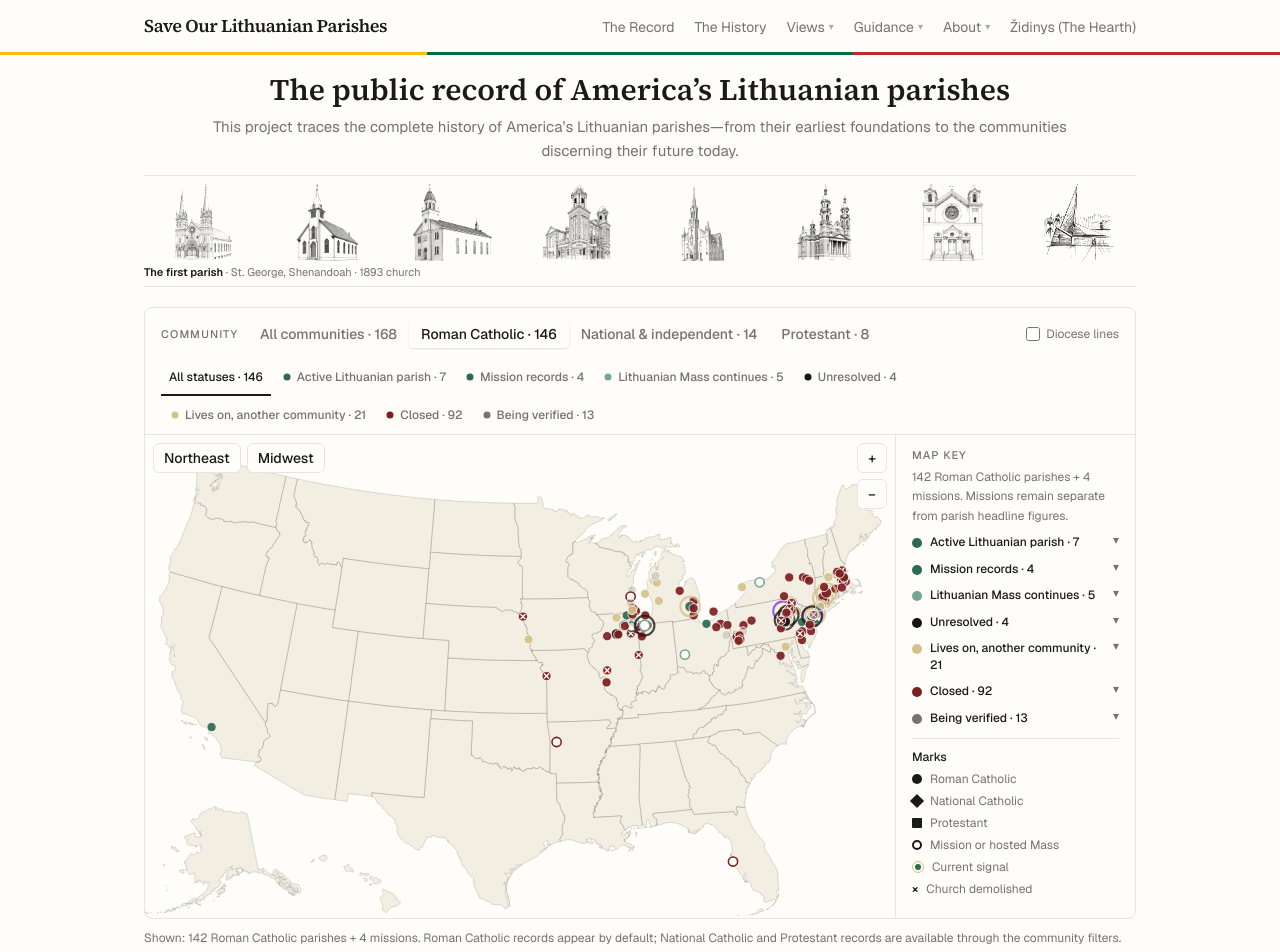
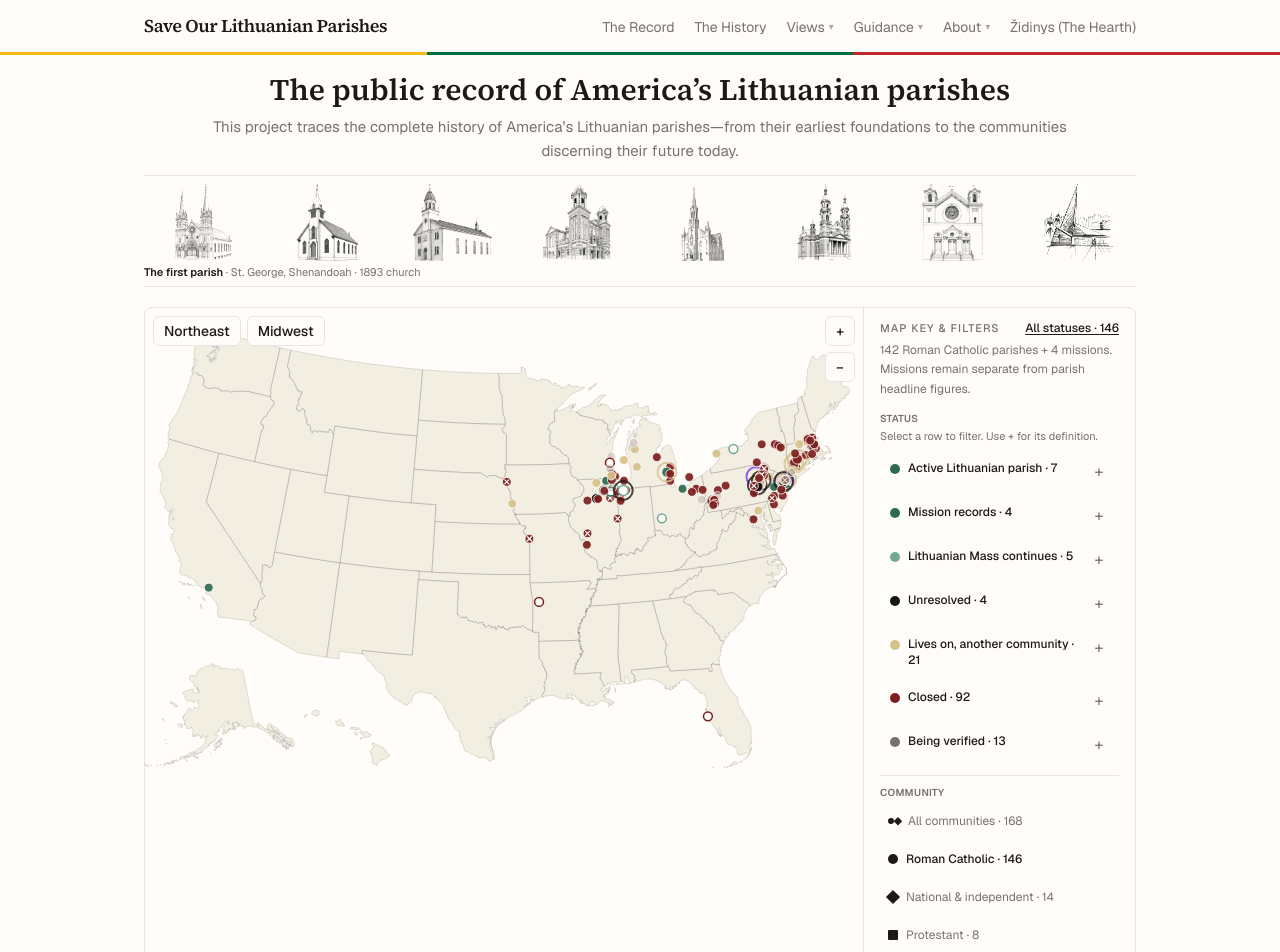
Before and after one commit to LietuvaAI/save-our-lithuanian-parishes, a Next.js app: page / in a window 1280 px wide. Shown: the top 952 px of the page. Built offline with nearby package versions, Linux system fonts and the light colour scheme.

Commit message:
Unify map key and filters

```diff
--- a/components/ParishMap.tsx
+++ b/components/ParishMap.tsx
@@ -469,18 +469,6 @@ export default function ParishMap() {
 
   const markR = 6 / Math.sqrt(zoom);
   const btn = "rounded-md border border-rule bg-background px-2.5 py-1 text-sm font-medium hover:border-foreground transition-colors";
-  const classTab = (active: boolean) =>
-    `rounded-[4px] whitespace-nowrap px-2.5 py-1 text-xs font-medium transition-colors sm:px-3 sm:text-sm ${
-      active
-        ? "bg-background text-foreground shadow-sm"
-        : "text-muted hover:text-foreground"
-    }`;
-  const statusTab = (active: boolean) =>
-    `inline-flex min-h-9 shrink-0 items-center border-b-2 px-1.5 py-1.5 text-xs font-medium whitespace-nowrap transition-colors sm:px-2 ${
-      active
-        ? "border-foreground text-foreground"
-        : "border-transparent text-muted hover:border-rule hover:text-foreground"
-    }`;
 
   const statusFiltered =
     mode === "all"
@@ -511,116 +499,6 @@ export default function ParishMap() {
   return (
     <div>
       <div className="overflow-hidden rounded-lg border border-rule">
-        <div className="border-b border-rule px-3 pt-2.5 sm:px-4">
-          <div className="flex flex-wrap items-center justify-between gap-x-5 gap-y-2 pb-2.5">
-            <div className="flex min-w-0 items-center gap-2">
-              <span className="shrink-0 text-[11px] font-medium uppercase tracking-widest text-muted">
-                Community
-              </span>
-              <div
-                className="flex min-w-0 items-center overflow-x-auto rounded-md bg-band p-0.5"
-                role="group"
-                aria-label="Filter by congregation type"
-              >
-                {(
-                  [
-                    { key: "all", label: "All communities" },
-                    { key: "roman_catholic", label: "Roman Catholic" },
-                    { key: "national_catholic_pncc", label: "National & independent" },
-                    { key: "non_catholic_christian", label: "Protestant" },
-                  ] as { key: ClassFilter; label: string }[]
-                ).map(({ key, label }) => (
-                  <button
-                    key={key}
-                    type="button"
-                    className={classTab(classFilter === key)}
-                    aria-pressed={classFilter === key}
-                    onClick={() => {
-                      setClassFilter(key);
-                      setMode("all");
-                      setLostFate("all");
-                    }}
-                  >
-                    {label} · {communityCounts[key]}
-                  </button>
-                ))}
-              </div>
-            </div>
-
-            <div className="flex items-center text-xs text-muted">
-              <label
-                className="flex cursor-pointer items-center gap-1.5 whitespace-nowrap hover:text-foreground"
-                title="Catholic diocese boundaries"
-              >
-                <input
-                  type="checkbox"
-                  checked={showDioceses}
-                  onChange={() => void toggleDioceses()}
-                  className="h-3.5 w-3.5 accent-foreground"
-                />
-                Diocese lines
-              </label>
-            </div>
-          </div>
-
-          <div
-            className="-mx-1 flex items-end gap-0.5 overflow-x-auto md:mx-0 md:flex-wrap md:overflow-visible"
-            role="group"
-            aria-label="Filter by parish status"
-          >
-            <button
-              type="button"
-              className={statusTab(mode === "all")}
-              aria-pressed={mode === "all"}
-              onClick={() => setMode("all")}
-            >
-              All statuses · {statusCounts.all}
-            </button>
-            <SwatchBtn
-              fill="var(--es-active)"
-              label={`${GROUP_LABEL.active_parish} · ${statusCounts.open}`}
-              active={mode === "open"}
-              onClick={() => setMode("open")}
-            />
-            <SwatchBtn
-              fill="var(--es-active)"
-              label={`Mission records · ${statusCounts.mission}`}
-              active={mode === "mission"}
-              onClick={() => setMode("mission")}
-            />
-            <SwatchBtn
-              fill="var(--es-mass)"
-              label={`${GROUP_LABEL.mass_continues} · ${statusCounts.mass}`}
-              active={mode === "mass"}
-              onClick={() => setMode("mass")}
-            />
-            <SwatchBtn
-              fill="var(--mark-ink)"
-              label={`${GROUP_LABEL.unresolved} · ${statusCounts.unresolved}`}
-              active={mode === "unresolved"}
-              onClick={() => setMode("unresolved")}
-            />
-            <SwatchBtn
-              fill="var(--es-transferred)"
-              label={`${GROUP_LABEL.transferred} · ${statusCounts.transferred}`}
-              active={mode === "transferred"}
-              onClick={() => setMode("transferred")}
-            />
-            <SwatchBtn
-              fill="var(--es-closed)"
-              label={`${GROUP_LABEL.closed} · ${statusCounts.lost}`}
-              active={mode === "lost"}
-              onClick={() => { setMode("lost"); setLostFate("all"); }}
-            />
-            <SwatchBtn
-              fill="var(--muted)"
-              label={`${GROUP_LABEL.unverified} · ${statusCounts.unknown}`}
-              active={mode === "unknown"}
-              onClick={() => setMode("unknown")}
-            />
-          </div>
-        </div>
-
         {/* How each closure ended — sub-fates, same vocabulary as the flow chart */}
         {mode === "lost" && (() => {
           const lostPts = classPoints.filter(
@@ -653,7 +531,7 @@ export default function ParishMap() {
           );
         })()}
 
-        <div className="grid lg:grid-cols-[minmax(0,1fr)_15rem]">
+        <div className="grid lg:grid-cols-[minmax(0,1fr)_17rem]">
           <div className="relative order-2 min-w-0 lg:order-1">
         <svg
           ref={svgRef}
@@ -840,22 +718,46 @@ export default function ParishMap() {
 
           <aside
             className="order-1 border-b border-rule px-3 py-3 sm:px-4 lg:order-2 lg:border-b-0 lg:border-l"
-            aria-label="Map key"
+            aria-label="Map key and filters"
           >
-            <p className="text-[11px] font-medium uppercase tracking-widest text-muted">
-              Map key
-            </p>
+            <div className="flex items-center justify-between gap-3">
+              <p className="text-[11px] font-medium uppercase tracking-widest text-muted">
+                Map key &amp; filters
+              </p>
+              <button
+                type="button"
+                aria-pressed={mode === "all"}
+                onClick={() => {
+                  setMode("all");
+                  setLostFate("all");
+                }}
+                className={`text-xs font-medium underline-offset-2 ${
+                  mode === "all"
+                    ? "text-foreground underline"
+                    : "text-muted hover:text-foreground"
+                }`}
+              >
+                All statuses · {statusCounts.all}
+              </button>
+            </div>
             <p className="mt-1 text-xs leading-relaxed text-muted">
               {selectedScope}
               {classFilter === "roman_catholic"
                 ? ". Missions remain separate from parish headline figures."
                 : "."}
             </p>
-            <dl className="mt-2 grid grid-cols-2 gap-x-3 gap-y-2 text-xs lg:grid-cols-1 lg:gap-y-2.5">
+            <p className="mt-3 text-[10px] font-semibold uppercase tracking-wide text-muted">
+              Status
+            </p>
+            <p className="mt-0.5 text-[11px] leading-relaxed text-muted">
+              Select a row to filter. Use + for its definition.
+            </p>
+            <dl className="mt-2 grid grid-cols-2 gap-2 text-xs lg:grid-cols-1">
               {(
                 [
                   {
                     key: "active_parish",
+                    mode: "open",
                     label: GROUP_LABEL.active_parish,
                     description: GROUP_DESCRIPTION.active_parish,
                     fill: "var(--es-active)",
@@ -863,6 +765,7 @@ export default function ParishMap() {
                   },
                   {
                     key: "active_mission",
+                    mode: "mission",
                     label: "Mission records",
                     description:
                       `${recordTypeCounts.activeMission} active and ${recordTypeCounts.closedMission} closed. Missions keep their own status on the map and are counted separately from parishes.`,
@@ -871,6 +774,7 @@ export default function ParishMap() {
                   },
                   {
                     key: "mass_continues",
+                    mode: "mass",
                     label: GROUP_LABEL.mass_continues,
                     description: GROUP_DESCRIPTION.mass_continues,
                     fill: "var(--es-mass)",
@@ -878,6 +782,7 @@ export default function ParishMap() {
                   },
                   {
                     key: "unresolved",
+                    mode: "unresolved",
                     label: GROUP_LABEL.unresolved,
                     description: GROUP_DESCRIPTION.unresolved,
                     fill: "var(--mark-ink)",
@@ -885,6 +790,7 @@ export default function ParishMap() {
                   },
                   {
                     key: "transferred",
+                    mode: "transferred",
                     label: GROUP_LABEL.transferred,
                     description: GROUP_DESCRIPTION.transferred,
                     fill: "var(--es-transferred)",
@@ -892,16 +798,18 @@ export default function ParishMap() {
                   },
                   {
                     key: "closed",
+                    mode: "lost",
                     label: GROUP_LABEL.closed,
                     description:
                       classFilter === "roman_catholic"
-                        ? `${recordTypeCounts.closedParish} parishes are closed. Select the Closed filter to see whether each church was demolished, sold on, or remains standing. Closed missions remain in the separate Mission records category.`
+                        ? `${recordTypeCounts.closedParish} parishes are closed. Filter to Closed to see whether each church was demolished, sold on, or remains standing. Closed missions remain in the separate Mission records category.`
                         : GROUP_DESCRIPTION.closed,
                     fill: "var(--es-closed)",
                     count: statusCounts.lost,
                   },
                   {
                     key: "unverified",
+                    mode: "unknown",
                     label: GROUP_LABEL.unverified,
                     description: GROUP_DESCRIPTION.unverified,
                     fill: "var(--muted)",
@@ -909,26 +817,36 @@ export default function ParishMap() {
                   },
                 ] satisfies {
                   key: MapKey;
+                  mode: Exclude<Mode, "all">;
                   label: string;
                   description: string;
                   fill: string;
                   count: number;
                 }[]
-              ).map(({ key, label, description, fill, count }) => {
+              ).map(({ key, mode: itemMode, label, description, fill, count }) => {
                 const expanded = expandedKey === key;
+                const active = mode === itemMode;
                 const detailId = `map-key-detail-${key}`;
                 return (
                   <div
                     key={key}
-                    className={`min-w-0 ${expanded ? "col-span-2 lg:col-span-1" : ""}`}
+                    className={`min-w-0 rounded-md border-l-2 px-2 py-1.5 ${
+                      expanded ? "col-span-2 lg:col-span-1" : ""
+                    } ${
+                      active
+                        ? "border-foreground bg-band"
+                        : "border-transparent hover:bg-band/60"
+                    }`}
                   >
-                    <dt>
+                    <dt className="flex items-start gap-1">
                       <button
                         type="button"
-                        className="flex w-full min-w-0 items-start gap-2 text-left leading-snug hover:text-foreground"
-                        aria-expanded={expanded}
-                        aria-controls={detailId}
-                        onClick={() => setExpandedKey(expanded ? null : key)}
+                        className="flex min-w-0 flex-1 items-start gap-2 text-left leading-snug hover:text-foreground"
+                        aria-pressed={active}
+                        onClick={() => {
+                          setMode(itemMode);
+                          if (itemMode === "lost") setLostFate("all");
+                        }}
                       >
                         <span
                           className="mt-1 inline-block h-2.5 w-2.5 shrink-0 rounded-full"
@@ -938,11 +856,20 @@ export default function ParishMap() {
                         <span className="min-w-0 flex-1 font-medium">
                           {label} · {count}
                         </span>
+                      </button>
+                      <button
+                        type="button"
+                        className="flex h-6 w-6 shrink-0 items-center justify-center text-base leading-none text-muted hover:text-foreground"
+                        aria-expanded={expanded}
+                        aria-controls={detailId}
+                        aria-label={`${expanded ? "Hide" : "Explain"} ${label}`}
+                        title={`${expanded ? "Hide" : "Explain"} ${label}`}
+                        onClick={() => setExpandedKey(expanded ? null : key)}
+                      >
                         <span
-                          className="shrink-0 text-xs leading-none text-muted"
                           aria-hidden
                         >
-                          {expanded ? "▴" : "▾"}
+                          {expanded ? "−" : "+"}
                         </span>
                       </button>
                     </dt>
@@ -956,21 +883,81 @@ export default function ParishMap() {
                 );
               })}
             </dl>
+
             <div className="mt-3 border-t border-rule pt-2.5 text-xs">
-              <p className="font-medium">Marks</p>
+              <p className="text-[10px] font-semibold uppercase tracking-wide text-muted">
+                Community
+              </p>
+              <div
+                className="mt-1.5 grid grid-cols-2 gap-1.5 lg:grid-cols-1"
+                role="group"
+                aria-label="Filter by congregation type"
+              >
+                {(
+                  [
+                    { key: "all", label: "All communities" },
+                    { key: "roman_catholic", label: "Roman Catholic" },
+                    {
+                      key: "national_catholic_pncc",
+                      label: "National & independent",
+                    },
+                    {
+                      key: "non_catholic_christian",
+                      label: "Protestant",
+                    },
+                  ] as { key: ClassFilter; label: string }[]
+                ).map(({ key, label }) => {
+                  const active = classFilter === key;
+                  return (
+                    <button
+                      key={key}
+                      type="button"
+                      aria-pressed={active}
+                      onClick={() => {
+                        setClassFilter(key);
+                        setMode("all");
+                        setLostFate("all");
+                      }}
+                      className={`flex min-h-8 items-center gap-2 rounded-md px-2 py-1 text-left transition-colors ${
+                        active
+                          ? "bg-band font-medium text-foreground"
+                          : "text-muted hover:bg-band/60 hover:text-foreground"
+                      }`}
+                    >
+                      {key === "all" ? (
+                        <span
+                          className="flex w-3 items-center justify-center gap-px"
+                          aria-hidden
+                        >
+                          <span className="h-1.5 w-1.5 rounded-full bg-foreground" />
+                          <span className="h-1.5 w-1.5 rotate-45 bg-foreground" />
+                        </span>
+                      ) : (
+                        <span
+                          className={`h-2.5 w-2.5 shrink-0 bg-foreground ${
+                            key === "roman_catholic"
+                              ? "rounded-full"
+                              : key === "national_catholic_pncc"
+                                ? "rotate-45"
+                                : "rounded-[1px]"
+                          }`}
+                          aria-hidden
+                        />
+                      )}
+                      <span className="min-w-0 flex-1">
+                        {label} · {communityCounts[key]}
+                      </span>
+                    </button>
+                  );
+                })}
+              </div>
+            </div>
+
+            <div className="mt-3 border-t border-rule pt-2.5 text-xs">
+              <p className="text-[10px] font-semibold uppercase tracking-wide text-muted">
+                Other marks
+              </p>
               <div className="mt-1.5 grid grid-cols-2 gap-x-3 gap-y-1.5 text-muted lg:grid-cols-1">
-                <span className="flex items-center gap-2">
-                  <span className="h-2.5 w-2.5 rounded-full bg-foreground" aria-hidden />
-                  Roman Catholic
-                </span>
-                <span className="flex items-center gap-2">
-                  <span className="h-2.5 w-2.5 rotate-45 bg-foreground" aria-hidden />
-                  National Catholic
-                </span>
-                <span className="flex items-center gap-2">
-                  <span className="h-2.5 w-2.5 rounded-[1px] bg-foreground" aria-hidden />
-                  Protestant
-                </span>
                 <span className="flex items-center gap-2">
                   <span className="h-2.5 w-2.5 rounded-full border-2 border-[var(--foreground)] bg-background" aria-hidden />
                   Mission or hosted Mass
@@ -987,6 +974,19 @@ export default function ParishMap() {
                 </span>
               </div>
             </div>
+
+            <label
+              className="mt-3 flex cursor-pointer items-center gap-1.5 border-t border-rule pt-2.5 text-xs text-muted hover:text-foreground"
+              title="Catholic diocese boundaries"
+            >
+              <input
+                type="checkbox"
+                checked={showDioceses}
+                onChange={() => void toggleDioceses()}
+                className="h-3.5 w-3.5 accent-foreground"
+              />
+              Show diocese lines
+            </label>
           </aside>
         </div>
       </div>
@@ -1046,41 +1046,3 @@ export default function ParishMap() {
     </div>
   );
 }
-
-
-function SwatchBtn({
-  fill,
-  label,
-  active,
-  onClick,
-  disabled,
-}: {
-  fill: string;
-  label: string;
-  active: boolean;
-  onClick: () => void;
-  disabled?: boolean;
-}) {
-  return (
-    <button
-      type="button"
-      disabled={disabled}
-      onClick={onClick}
-      aria-pressed={active}
-      className={`inline-flex min-h-9 shrink-0 items-center gap-1 border-b-2 px-1.5 py-1.5 text-xs font-medium whitespace-nowrap transition-colors sm:px-2 ${
-        active
-          ? "border-foreground text-foreground"
-          : "border-transparent text-muted hover:border-rule hover:text-foreground"
-      }`}
-    >
-      <svg width={12} height={12} viewBox="0 0 12 12" aria-hidden>
-        <circle
-          cx={6} cy={6} r={3.5}
-          fill={active ? "currentColor" : fill}
-          strokeWidth={0}
-        />
-      </svg>
-      {label}
-    </button>
-  );
-}
```
